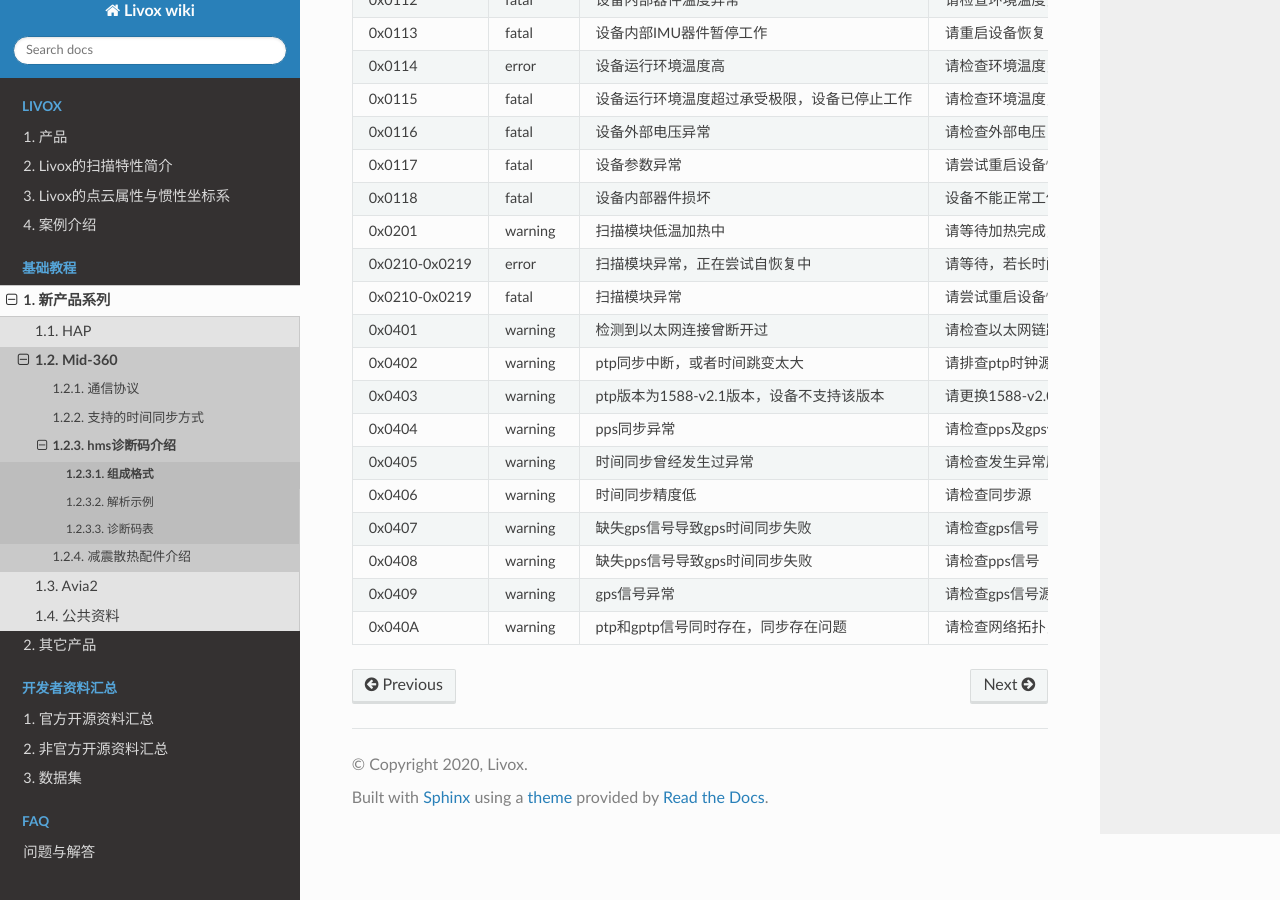
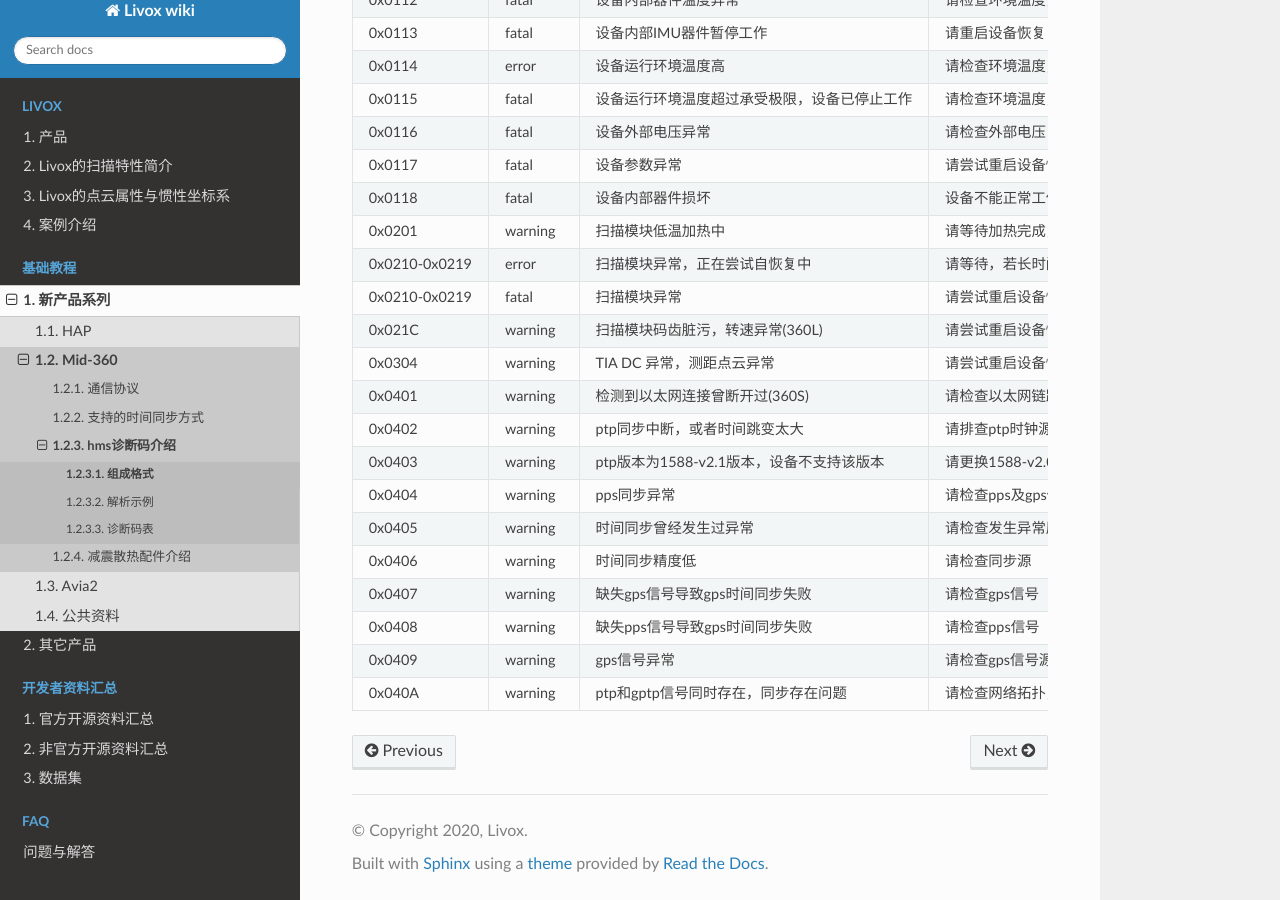
Before and after one commit to Livox-SDK/livox_wiki_cn, a Sphinx documentation site: the page built from source/tutorials/new_product/mid360/hms_code_mid360.rst, in a window 1280 px wide and 900 px high, scrolled down 1103 px. Built offline with Sphinx 7.4.7 and the Read the Docs theme 3.1.0, drawn with Linux system fonts in a browser that asks for light colours.

Commit message:
新增360L产品信息

```diff
--- a/source/tutorials/new_product/mid360/hms_code_mid360.rst
+++ b/source/tutorials/new_product/mid360/hms_code_mid360.rst
@@ -59,7 +59,9 @@
 0x0201              warning             扫描模块低温加热中                              请等待加热完成，加热完成后将正常工作
 0x0210-0x0219       error               扫描模块异常，正在尝试自恢复中                   请等待，若长时间未恢复，请尝试重启
 0x0210-0x0219       fatal              扫描模块异常                                    请尝试重启设备恢复
-0x0401              warning            检测到以太网连接曾断开过                         请检查以太网链路是否存在异常
+0x021C              warning             扫描模块码齿脏污，转速异常(360L)                 请尝试重启设备恢复，未恢复需要返厂检测
+0x0304              warning             TIA DC 异常，测距点云异常                       请尝试重启设备恢复
+0x0401              warning            检测到以太网连接曾断开过(360S)                   请检查以太网链路是否存在异常
 0x0402              warning            ptp同步中断，或者时间跳变太大                    请排查ptp时钟源是否工作正常
 0x0403              warning            ptp版本为1588-v2.1版本，设备不支持该版本        请更换1588-v2.0版本进行同步
 0x0404              warning            pps同步异常                                    请检查pps及gps信号
--- a/source/tutorials/new_product/mid360/mid360.rst
+++ b/source/tutorials/new_product/mid360/mid360.rst
@@ -31,6 +31,7 @@ Livox Mid-360支持3种时间同步方式：
 * GPS时间同步的时间限制范围为2000年-1月1日-00:00到2037年-12月31日
 * PTP时间同步不支持IEEE1588v2.1
 * 不推荐应用于IEEE1588v2.0与gPTP同时存在的场景中；
+* Mid-360L支持GPS、PTP时间同步，不支持gPTP时间同步；
 
 hms诊断码介绍
 ------------------------
```
Also changed, not shown: source/introduction/production.rst (+7 -0 lines), source/tutorials/new_product/mid360/livox_eth_protocol_mid360.md (+9 -7 lines), 1 other file.
